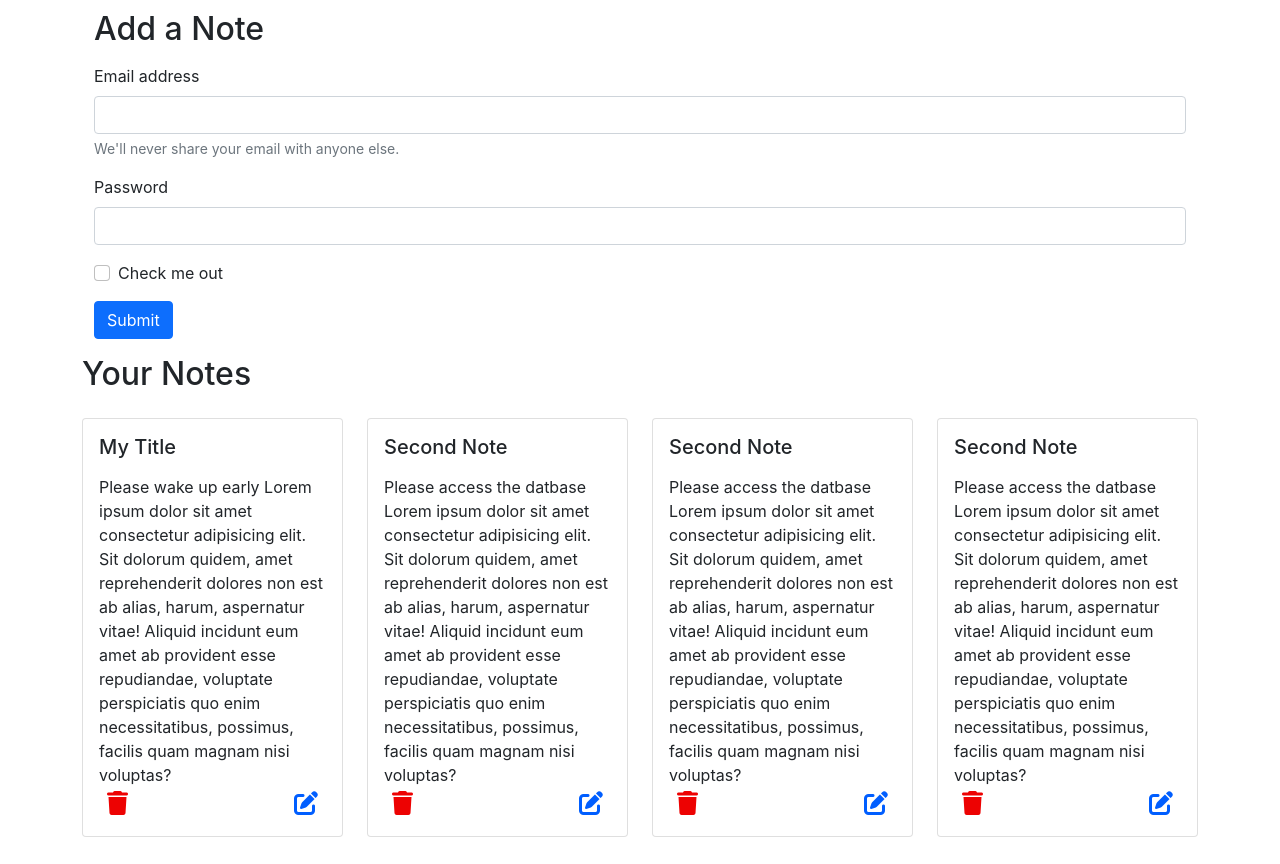
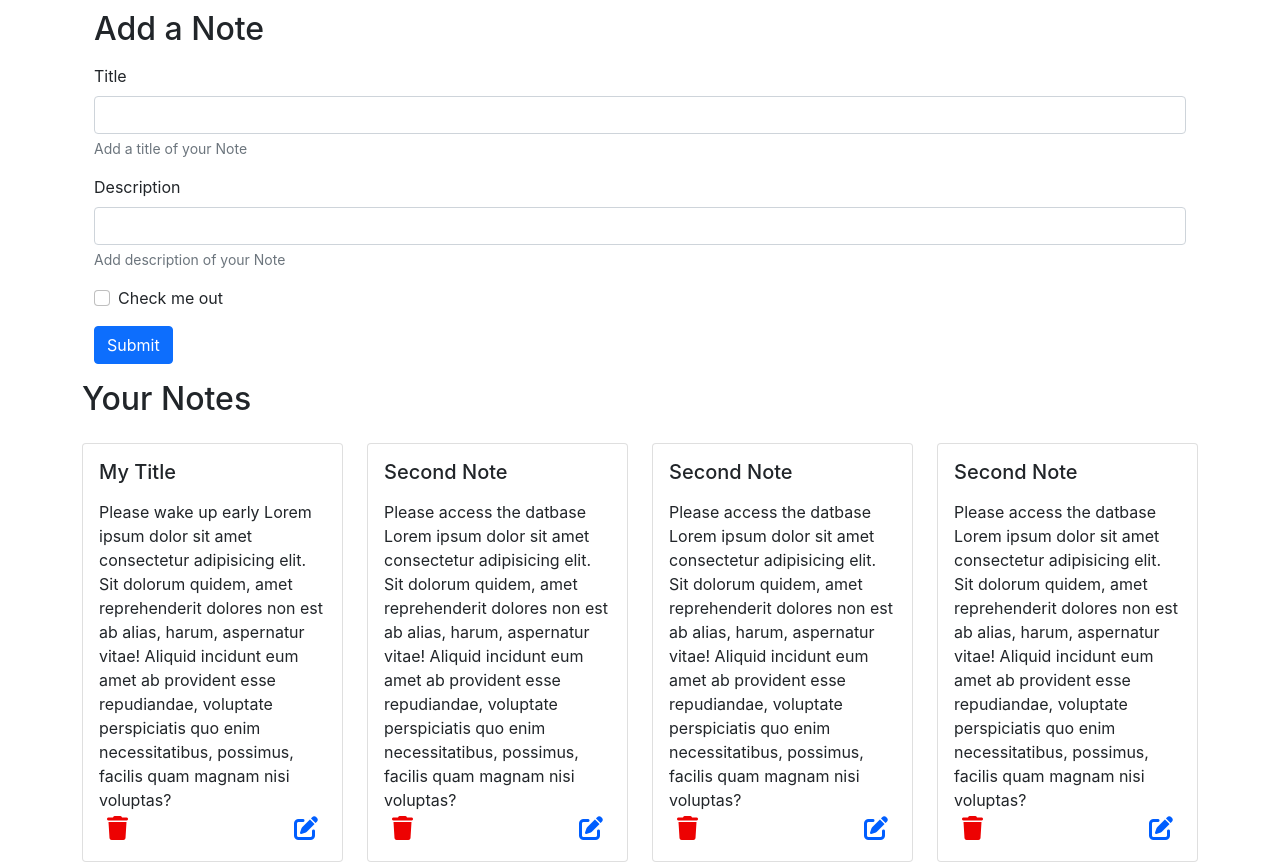
Before and after one commit to me-nk007/inotebook, a React (Create React App) app: page / in a window 1280 px wide. Shown: the part 120-984 px from the top of the page. Built offline with nearby package versions, Linux system fonts and the light colour scheme.

Commit message:
Adding Notes

```diff
--- /dev/null
+++ b/src/components/AddNote.js
@@ -0,0 +1,44 @@
+import React, {useContext, useState} from 'react';
+import noteContext from "../context/notes/noteContext";
+
+
+
+const AddNote = () => {
+    const context = useContext(noteContext);
+    const {addNote} = context;
+    const [note, setNote] = useState({title: "", description: "",tag: "default"});
+    const handleClick = (e)=>{
+        e.preventDefault();                                      // Prevent websites from re-loading
+        addNote(note.title, note.description, note.tag);
+    }
+
+    const onChange = (e)=>{
+        setNote({...note, [e.target.name]: e.target.value})      // Using Spread Operator
+    }
+
+    return (
+        <div className="container my-3">
+            <h2>Add a Note</h2>
+            <form className='my-3'>
+                <div className="mb-3">
+                    <label htmlFor="title" className="form-label">Title</label>
+                    <input type="text" className="form-control" id="title"  name='title' aria-describedby="emailHelp" onChange={onChange} />
+                    <div id="emailHelp" className="form-text">Add a title of your Note</div>
+                </div>
+                <div className="mb-3">
+                    <label htmlFor="description" className="form-label">Description</label>
+                    <input type="text" className="form-control" id="description" name="description" onChange={onChange} />
+                    <div id="emailHelp" className="form-text">Add description of your Note</div>
+                </div>
+                <div className="mb-3 form-check">
+                    <input type="checkbox" className="form-check-input" id="exampleCheck1" />
+                    <label className="form-check-label" htmlFor="exampleCheck1">Check me out</label>
+                </div>
+                <button type="submit" className="btn btn-primary" onClick={handleClick}>Submit</button>
+            </form>
+
+        </div>
+    );
+}
+
+export default AddNote;
--- a/src/components/Home.js
+++ b/src/components/Home.js
@@ -1,30 +1,10 @@
 import Notes from "./Notes";
 import React from "react";
-
 const Home = () => {
 
   return (
     <div>
-      <div className="container my-3">
-      <h2>Add a Note</h2>
-      <form className='my-3'>
-  <div className="mb-3">
-    <label htmlFor="exampleInputEmail1" className="form-label">Email address</label>
-    <input type="email" className="form-control" id="exampleInputEmail1" aria-describedby="emailHelp"/>
-    <div id="emailHelp" className="form-text">We'll never share your email with anyone else.</div>
-  </div>
-  <div className="mb-3">
-    <label htmlFor="exampleInputPassword1" className="form-label">Password</label>
-    <input type="password" className="form-control" id="exampleInputPassword1"/>
-  </div>
-  <div className="mb-3 form-check">
-    <input type="checkbox" className="form-check-input" id="exampleCheck1"/>
-    <label className="form-check-label" htmlFor="exampleCheck1">Check me out</label>
-  </div>
-  <button type="submit" className="btn btn-primary">Submit</button>
-</form>
 
-    </div>
 
     <Notes/>
     </div>
--- a/src/components/Notes.js
+++ b/src/components/Notes.js
@@ -1,19 +1,23 @@
 import React from 'react';
-import noteContext from "../context/notes/noteContext";
+import noteContext from "../context/notes/noteContext"
 import {useContext} from 'react';
 import Noteitem from './Noteitem';
+import AddNote from './AddNote';
 
 
 const Notes = () => {
     const context = useContext(noteContext);
-    const {notes, setNotes} = context;
-  return (
-<div className="row my-3">
+    const {notes, addNote} = context;
+      return (
+    <>
+    <AddNote/>
+    <div className="row my-3">
       <h2>Your Notes</h2>
-      {notes.map((note)=>{
-        return <Noteitem key={note._id} note={note}/>
+     {notes.map((note)=>{
+        return <Noteitem key={note.id} note={note}/>
       })}
     </div>
+    </>
   );
 }
 
--- a/src/context/notes/NoteState.js
+++ b/src/context/notes/NoteState.js
@@ -7,7 +7,7 @@
     const notesInitial = [
         {
           "_id": "64c6517d2cd9fdba1facbccfa",
-          "user": "64c549358ac9c02d91474618",
+          "user": "64c549358ac9c02d91474618h",
           "title": "My Title",
           "description": "Please wake up early",
           "tag": "personal",
@@ -16,7 +16,7 @@
         },
         {
             "_id": "64c7c6dfba78a66aefbd0db9b",
-            "user": "64c549358ac9c02d91474618",
+            "user": "64c549358ac9c02d91474618g",
             "title": "Second Note",
             "description": "Please access the datbase",
             "tag": "mongodb",
@@ -25,7 +25,7 @@
           },
           {
             "_id": "64c7c6dfba78a66aefbd0db9c",
-            "user": "64c549358ac9c02d91474618",
+            "user": "64c549358ac9c02d91474618f",
             "title": "Second Note",
             "description": "Please access the datbase",
             "tag": "mongodb",
@@ -34,7 +34,7 @@
           },
           {
             "_id": "64c7c6dfba78a66aefbd0db9d",
-            "user": "64c549358ac9c02d91474618",
+            "user": "64c549358ac9c02d91474618e",
             "title": "Second Note",
             "description": "Please access the datbase",
             "tag": "mongodb",
@@ -43,7 +43,7 @@
           },
           {
             "_id": "64c7c6dfba78a66aefbd0db9e",
-            "user": "64c549358ac9c02d91474618",
+            "user": "64c549358ac9c02d91474618d",
             "title": "Second Note",
             "description": "Please access the datbase",
             "tag": "mongodb",
@@ -52,7 +52,7 @@
           },
           {
             "_id": "64c7c6dfba78a66aefbd0db9f",
-            "user": "64c549358ac9c02d91474618",
+            "user": "64c549358ac9c02d91474618c",
             "title": "Second Note",
             "description": "Please access the datbase",
             "tag": "mongodb",
@@ -61,7 +61,7 @@
           },
           {
             "_id": "64c7c6dfba78a66aefbd0db9g",
-            "user": "64c549358ac9c02d91474618",
+            "user": "64c549358ac9c02d91474618b",
             "title": "Second Note",
             "description": "Please access the datbase",
             "tag": "mongodb",
@@ -73,9 +73,41 @@
       ]
       const [notes, setNotes] = useState(notesInitial);
 
+       // Add a Note
+        const addNote = (title, description, tag)=>{
+          // TODO : API Call
+          console.log("Adding a New Note");
+          const note = {
+            "_id": "64c7c6dfba78a66aefbd0db9hi",
+            "user": "64c549358ac9c02d91474618a",
+            "title": title,
+            "description": description,
+            "tag": tag,
+            "date": "2023-07-31T14:36:15.864Z",
+            "__v": 0
+          };
+          setNotes(notes.concat(note))                  // Adding a note
+        }
+
+
+
+
+       // Delete a Note
+       const deleteNote = ()=>{
+
+       }
+
+
+
+       // Edit a Note
+       const editNote = ()=>{
+
+       }
+
+
 
     return (
-        <NoteContext.Provider value={{notes,setNotes}}>
+        <NoteContext.Provider value={{notes,addNote, deleteNote, editNote}}>
             {props.children}
         </NoteContext.Provider>
     )
```
